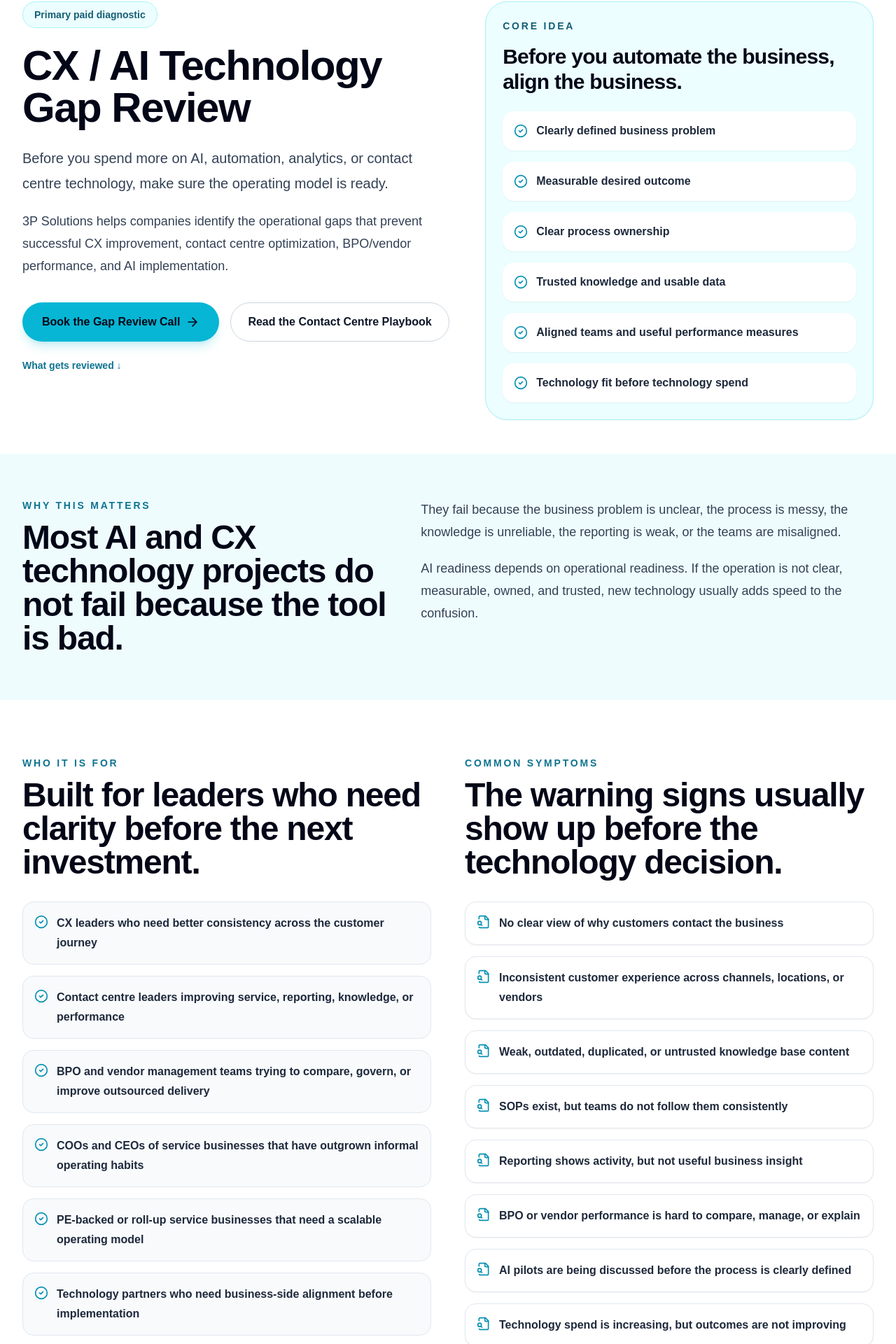
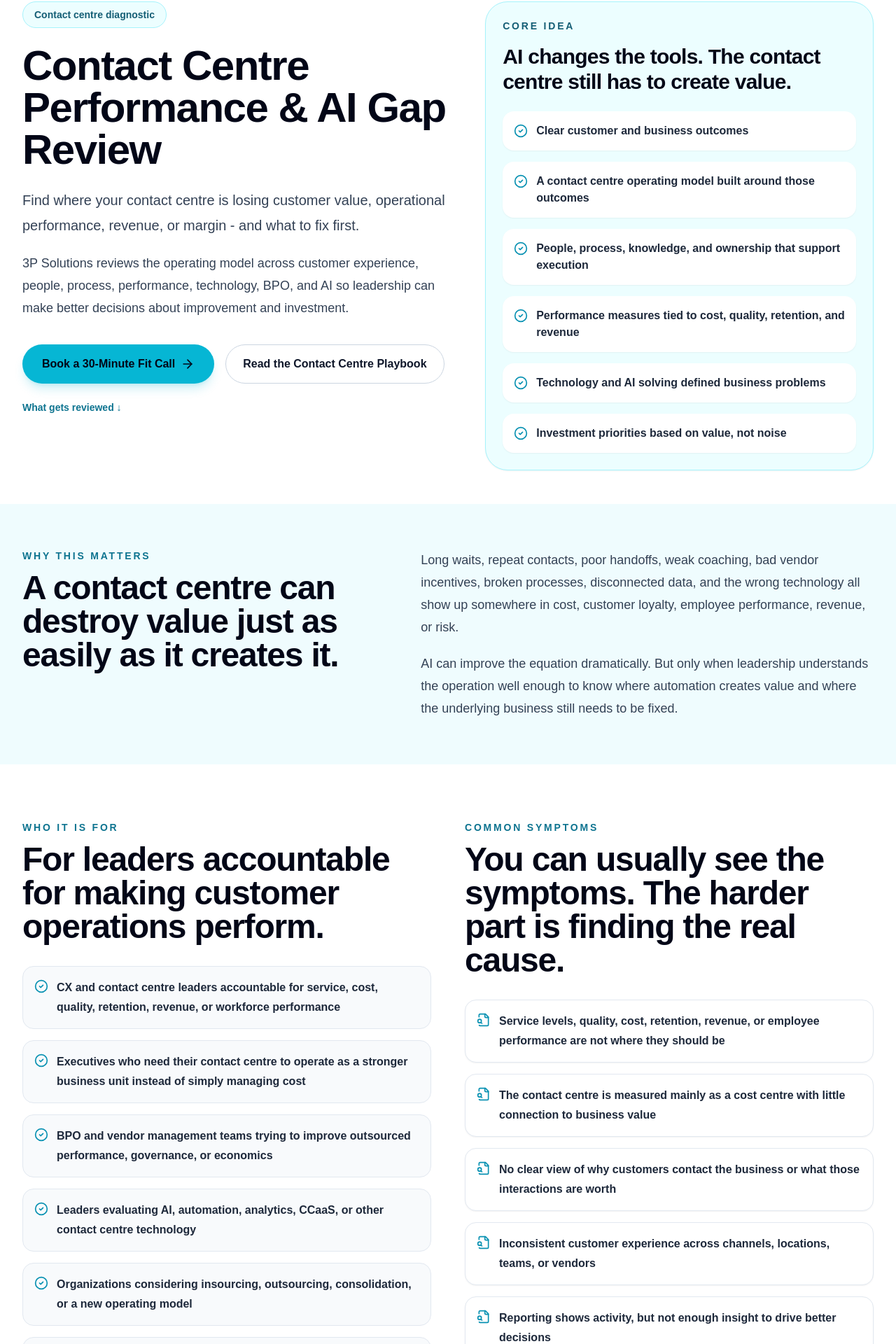
Before and after one commit to brent-prog/3pwebsite, a Next.js app: page /cx-ai-technology-gap-review in a window 1280 px wide. Shown: the part 175-2095 px from the top of the page at 70% size. Built offline with nearby package versions, Linux system fonts and the light colour scheme.

Commit message:
Reframe Gap Review around contact centre performance and business value

```diff
--- a/app/cx-ai-technology-gap-review/page.tsx
+++ b/app/cx-ai-technology-gap-review/page.tsx
@@ -18,16 +18,16 @@ import {
 import SiteHeader from "../components/SiteHeader";
 
 export const metadata: Metadata = {
-  title: "CX / AI Technology Gap Review | 3P Solutions",
+  title: "Contact Centre Performance & AI Gap Review | 3P Solutions",
   description:
-    "Assess whether your CX, contact centre, BPO, knowledge, process, reporting, and technology environment is ready for AI and operational improvement.",
+    "Identify where your contact centre is losing customer value, operational performance, revenue, or margin - and what to fix first across people, process, technology, data, BPO, and AI.",
   alternates: {
     canonical: "/cx-ai-technology-gap-review",
   },
   openGraph: {
-    title: "CX / AI Technology Gap Review | 3P Solutions",
+    title: "Contact Centre Performance & AI Gap Review | 3P Solutions",
     description:
-      "Assess whether your CX, contact centre, BPO, knowledge, process, reporting, and technology environment is ready for AI and operational improvement.",
+      "Identify where your contact centre is losing customer value, operational performance, revenue, or margin - and what to fix first across people, process, technology, data, BPO, and AI.",
     url: "/cx-ai-technology-gap-review",
     siteName: "3P Solutions",
     type: "website",
@@ -36,59 +36,59 @@ export const metadata: Metadata = {
 };
 
 const audiences = [
-  "CX leaders who need better consistency across the customer journey",
-  "Contact centre leaders improving service, reporting, knowledge, or performance",
-  "BPO and vendor management teams trying to compare, govern, or improve outsourced delivery",
-  "COOs and CEOs of service businesses that have outgrown informal operating habits",
-  "PE-backed or roll-up service businesses that need a scalable operating model",
-  "Technology partners who need business-side alignment before implementation",
+  "CX and contact centre leaders accountable for service, cost, quality, retention, revenue, or workforce performance",
+  "Executives who need their contact centre to operate as a stronger business unit instead of simply managing cost",
+  "BPO and vendor management teams trying to improve outsourced performance, governance, or economics",
+  "Leaders evaluating AI, automation, analytics, CCaaS, or other contact centre technology",
+  "Organizations considering insourcing, outsourcing, consolidation, or a new operating model",
+  "Post-acquisition and transformation teams trying to standardize customer operations before scaling",
 ];
 
 const symptoms = [
-  "No clear view of why customers contact the business",
-  "Inconsistent customer experience across channels, locations, or vendors",
-  "Weak, outdated, duplicated, or untrusted knowledge base content",
-  "SOPs exist, but teams do not follow them consistently",
-  "Reporting shows activity, but not useful business insight",
-  "BPO or vendor performance is hard to compare, manage, or explain",
-  "AI pilots are being discussed before the process is clearly defined",
-  "Technology spend is increasing, but outcomes are not improving",
+  "Service levels, quality, cost, retention, revenue, or employee performance are not where they should be",
+  "The contact centre is measured mainly as a cost centre with little connection to business value",
+  "No clear view of why customers contact the business or what those interactions are worth",
+  "Inconsistent customer experience across channels, locations, teams, or vendors",
+  "Reporting shows activity, but not enough insight to drive better decisions",
+  "Knowledge, SOPs, QA, training, coaching, or workforce practices are inconsistent or immature",
+  "AI and automation are being discussed without a clear view of the operating problem they should solve",
+  "Technology spend is increasing, but customer and business outcomes are not improving fast enough",
 ];
 
 const reviewAreas = [
-  { icon: Headphones, title: "Customer Journey", text: "Contact drivers, channels, handoffs, escalations, and the customer moments that create friction." },
-  { icon: Layers3, title: "Operating Model", text: "How the contact centre, CX team, internal teams, and partners actually get the work done." },
-  { icon: ShieldCheck, title: "BPO / Vendor Performance", text: "Governance, KPI alignment, reporting, accountability, incentives, and service consistency where vendors are involved." },
-  { icon: ClipboardCheck, title: "Knowledge & SOPs", text: "Whether the knowledge base and procedures are current, trusted, owned, usable, and ready for AI." },
-  { icon: Users, title: "QA, Training & Coaching", text: "How quality, training, coaching, leadership routines, and front-line adoption support the desired outcome." },
-  { icon: Gauge, title: "Performance Measurement", text: "KPIs, dashboards, reporting definitions, review routines, and whether leaders can make useful decisions." },
-  { icon: Database, title: "Technology Fit", text: "How the current stack supports the work, where it creates friction, and what should be clear before adding more tools." },
-  { icon: Bot, title: "AI Readiness", text: "Whether the business problem, knowledge, process, ownership, data, and adoption model are ready for AI." },
+  { icon: Headphones, title: "Customer Journey", text: "Contact drivers, channels, handoffs, escalations, friction, customer outcomes, and where interactions create or destroy value." },
+  { icon: Layers3, title: "Operating Model", text: "How work is organized across leadership, front-line teams, channels, locations, vendors, roles, ownership, and decision-making." },
+  { icon: ShieldCheck, title: "BPO / Vendor Performance", text: "Governance, KPI alignment, incentives, reporting, accountability, economics, and service consistency where partners are involved." },
+  { icon: ClipboardCheck, title: "Knowledge & SOPs", text: "Whether knowledge and procedures are current, trusted, usable, owned, consistently followed, and ready for human or AI execution." },
+  { icon: Users, title: "QA, Training & Coaching", text: "How quality, proficiency, coaching, leadership routines, recognition, and front-line adoption translate expectations into performance." },
+  { icon: Gauge, title: "Performance & Economics", text: "Whether KPIs connect customer outcomes, employee performance, operational efficiency, cost, retention, revenue, and enterprise value." },
+  { icon: Database, title: "Technology Fit", text: "How the current stack supports the operating model, where it creates friction, and which problems should be solved before adding more technology." },
+  { icon: Bot, title: "AI & Automation", text: "Where AI can realistically improve cost, service, employee effectiveness, customer value, or scalability - and whether the operation is ready." },
 ];
 
 const deliverables = [
-  "Clear findings on the current operating gaps",
-  "Priority gap list tied to practical business risk",
-  "Recommendations that separate process issues from technology issues",
-  "Technology-readiness view for AI, analytics, automation, CCaaS, or CX tools",
-  "Implementation priorities for what should happen first",
-  "Suggested next steps for leadership, CX, operations, vendors, and technology partners",
-  "A clearer business case for what should happen before buying or expanding AI or CX technology",
+  "Clear findings on where the operating model is limiting customer and business value",
+  "Priority gaps tied to cost, quality, retention, revenue, risk, and performance",
+  "Recommendations that separate people, process, performance, and technology issues",
+  "AI and automation opportunities tied to defined business outcomes",
+  "A view of what should change before major technology, BPO, insourcing, or transformation decisions",
+  "30/60/90-day performance improvement roadmap",
+  "Executive readout with recommended actions and investment priorities",
 ];
 
 const notThis = [
   "A generic software demo",
-  "A theoretical strategy exercise",
-  "A replacement for internal leadership accountability",
-  "A way to force a specific vendor or tool",
+  "An AI strategy disconnected from operations",
+  "A theoretical consulting exercise",
+  "A way to force a specific vendor, platform, or outsourcing model",
 ];
 
 const proof = [
   "30+ years in CX, BPO, and contact centre leadership",
-  "Experience building and leading large global teams",
-  "Fortune 100 customer operations experience",
+  "Experience building and leading large global customer operations",
+  "Fortune 100 client and customer operations experience",
   "Practical experience across internal, outsourced, and hybrid environments",
-  "Focus on aligning people, process, technology, incentives, and performance measurement",
+  "P&L responsibility and a focus on aligning customer value, employee performance, cost, revenue, technology, and execution",
 ];
 
 export default function CxAiTechnologyGapReviewPage() {
@@ -100,16 +100,16 @@ export default function CxAiTechnologyGapReviewPage() {
         <div className="mx-auto grid max-w-7xl gap-12 px-5 pt-20 pb-10 lg:grid-cols-[1.05fr_0.95fr] lg:px-8 lg:pt-24 lg:pb-12">
           <div>
             <p className="inline-flex rounded-full border border-cyan-200 bg-cyan-50 px-4 py-2 text-sm font-black text-cyan-800">
-              Primary paid diagnostic
+              Contact centre diagnostic
             </p>
             <h1 className="mt-6 max-w-4xl text-4xl font-black tracking-tight text-slate-950 md:text-6xl">
-              CX / AI Technology Gap Review
+              Contact Centre Performance & AI Gap Review
             </h1>
             <p className="mt-6 max-w-3xl text-xl leading-9 text-slate-700">
-              Before you spend more on AI, automation, analytics, or contact centre technology, make sure the operating model is ready.
+              Find where your contact centre is losing customer value, operational performance, revenue, or margin - and what to fix first.
             </p>
             <p className="mt-5 max-w-3xl text-lg leading-8 text-slate-700">
-              3P Solutions helps companies identify the operational gaps that prevent successful CX improvement, contact centre optimization, BPO/vendor performance, and AI implementation.
+              3P Solutions reviews the operating model across customer experience, people, process, performance, technology, BPO, and AI so leadership can make better decisions about improvement and investment.
             </p>
             <div className="mt-9 flex flex-col gap-4 sm:flex-row">
               <a
@@ -118,7 +118,7 @@ export default function CxAiTechnologyGapReviewPage() {
                 rel="noopener noreferrer"
                 className="inline-flex items-center justify-center gap-2 rounded-full bg-cyan-500 px-7 py-4 text-base font-black text-slate-950 shadow-lg shadow-cyan-500/20 transition hover:bg-cyan-400"
               >
-                Book the Gap Review Call <ArrowRight className="h-5 w-5" />
+                Book a 30-Minute Fit Call <ArrowRight className="h-5 w-5" />
               </a>
               <Link
                 href="/blog/building-a-better-contact-centre-operating-model"
@@ -138,16 +138,16 @@ export default function CxAiTechnologyGapReviewPage() {
           <div className="rounded-[2rem] border border-cyan-200 bg-cyan-50 p-6 shadow-sm">
             <p className="text-sm font-black uppercase tracking-[0.2em] text-cyan-800">Core idea</p>
             <h2 className="mt-4 text-3xl font-black tracking-tight text-slate-950">
-              Before you automate the business, align the business.
+              AI changes the tools. The contact centre still has to create value.
             </h2>
             <div className="mt-6 grid gap-4">
               {[
-                "Clearly defined business problem",
-                "Measurable desired outcome",
-                "Clear process ownership",
-                "Trusted knowledge and usable data",
-                "Aligned teams and useful performance measures",
-                "Technology fit before technology spend",
+                "Clear customer and business outcomes",
+                "A contact centre operating model built around those outcomes",
+                "People, process, knowledge, and ownership that support execution",
+                "Performance measures tied to cost, quality, retention, and revenue",
+                "Technology and AI solving defined business problems",
+                "Investment priorities based on value, not noise",
               ].map((item) => (
                 <div key={item} className="flex gap-3 rounded-2xl bg-white p-4 shadow-sm">
                   <CheckCircle2 className="mt-0.5 h-5 w-5 flex-none text-cyan-600" />
@@ -165,15 +165,15 @@ export default function CxAiTechnologyGapReviewPage() {
             <div>
               <p className="text-sm font-black uppercase tracking-[0.2em] text-cyan-700">Why this matters</p>
               <h2 className="mt-3 text-3xl font-black tracking-tight md:text-5xl">
-                Most AI and CX technology projects do not fail because the tool is bad.
+                A contact centre can destroy value just as easily as it creates it.
               </h2>
             </div>
             <div className="text-lg leading-8 text-slate-700">
               <p>
-                They fail because the business problem is unclear, the process is messy, the knowledge is unreliable, the reporting is weak, or the teams are misaligned.
+                Long waits, repeat contacts, poor handoffs, weak coaching, bad vendor incentives, broken processes, disconnected data, and the wrong technology all show up somewhere in cost, customer loyalty, employee performance, revenue, or risk.
               </p>
               <p className="mt-5">
-                AI readiness depends on operational readiness. If the operation is not clear, measurable, owned, and trusted, new technology usually adds speed to the confusion.
+                AI can improve the equation dramatically. But only when leadership understands the operation well enough to know where automation creates value and where the underlying business still needs to be fixed.
               </p>
             </div>
           </div>
@@ -184,7 +184,7 @@ export default function CxAiTechnologyGapReviewPage() {
         <div className="mx-auto grid max-w-7xl gap-12 px-5 lg:grid-cols-2 lg:px-8">
           <div>
             <p className="text-sm font-black uppercase tracking-[0.2em] text-cyan-700">Who it is for</p>
-            <h2 className="mt-3 text-3xl font-black tracking-tight md:text-5xl">Built for leaders who need clarity before the next investment.</h2>
+            <h2 className="mt-3 text-3xl font-black tracking-tight md:text-5xl">For leaders accountable for making customer operations perform.</h2>
             <div className="mt-8 grid gap-4">
               {audiences.map((item) => (
                 <div key={item} className="flex gap-3 rounded-2xl border border-slate-200 bg-slate-50 p-4">
@@ -196,7 +196,7 @@ export default function CxAiTechnologyGapReviewPage() {
           </div>
           <div>
             <p className="text-sm font-black uppercase tracking-[0.2em] text-cyan-700">Common symptoms</p>
-            <h2 className="mt-3 text-3xl font-black tracking-tight md:text-5xl">The warning signs usually show up before the technology decision.</h2>
+            <h2 className="mt-3 text-3xl font-black tracking-tight md:text-5xl">You can usually see the symptoms. The harder part is finding the real cause.</h2>
             <div className="mt-8 grid gap-4">
               {symptoms.map((item) => (
                 <div key={item} className="flex gap-3 rounded-2xl border border-slate-200 bg-white p-4 shadow-sm">
@@ -213,7 +213,7 @@ export default function CxAiTechnologyGapReviewPage() {
         <div className="max-w-3xl">
           <p className="text-sm font-black uppercase tracking-[0.2em] text-cyan-700">What gets reviewed</p>
           <h2 className="mt-3 text-3xl font-black tracking-tight md:text-5xl">
-            A practical look at the operating model underneath the technology.
+            The whole operating system behind the customer experience.
           </h2>
         </div>
         <div className="mt-12 grid gap-5 md:grid-cols-2 lg:grid-cols-4">
@@ -237,10 +237,10 @@ export default function CxAiTechnologyGapReviewPage() {
           <div>
             <p className="text-sm font-black uppercase tracking-[0.2em] text-cyan-300">What you receive</p>
             <h2 className="mt-3 text-3xl font-black tracking-tight md:text-5xl">
-              Clear findings and practical next steps.
+              Clarity on what is costing you value - and what to do about it.
             </h2>
             <p className="mt-5 text-lg leading-8 text-slate-300">
-              The review is designed to help leadership understand what needs to be fixed, clarified, or owned before investing more money in AI, automation, analytics, CCaaS, or CX technology.
+              The review is designed to give leadership a practical sequence for improving the operation, using AI intelligently, and making better decisions about technology, BPO, people, process, and investment.
             </p>
           </div>
           <div className="grid gap-4">
@@ -268,7 +268,7 @@ export default function CxAiTechnologyGapReviewPage() {
               ))}
             </div>
             <p className="mt-6 text-lg leading-8 text-slate-700">
-              It is a practical review of whether the operation is ready to improve.
+              It is an operator-led assessment of how the contact centre creates value today, where it is underperforming, and where change will matter most.
             </p>
           </div>
 
@@ -291,10 +291,10 @@ export default function CxAiTechnologyGapReviewPage() {
         <div className="mx-auto max-w-4xl px-5 text-center lg:px-8">
           <p className="text-sm font-black uppercase tracking-[0.2em] text-cyan-300">Next step</p>
           <h2 className="mt-3 text-4xl font-black tracking-tight md:text-6xl">
-            If you are considering AI, start with the gaps.
+            Find out what your contact centre could be worth to the business.
           </h2>
           <p className="mx-auto mt-6 max-w-2xl text-lg leading-8 text-slate-300">
-            If you are considering AI, automation, analytics, CCaaS changes, BPO changes, or contact centre improvement, the first step is understanding whether the operation is ready.
+            Whether the pressure is AI, cost, CX, BPO performance, growth, technology, or simply an operation that should be performing better, start by understanding the gaps.
           </p>
           <div className="mt-10">
             <a
@@ -303,7 +303,7 @@ export default function CxAiTechnologyGapReviewPage() {
               rel="noopener noreferrer"
               className="inline-flex items-center justify-center gap-2 rounded-full bg-cyan-500 px-7 py-4 text-base font-black text-slate-950 shadow-lg shadow-cyan-500/20 transition hover:bg-cyan-400"
             >
-              Book the Gap Review Call <ArrowRight className="h-5 w-5" />
+              Book a 30-Minute Fit Call <ArrowRight className="h-5 w-5" />
             </a>
           </div>
         </div>
```
